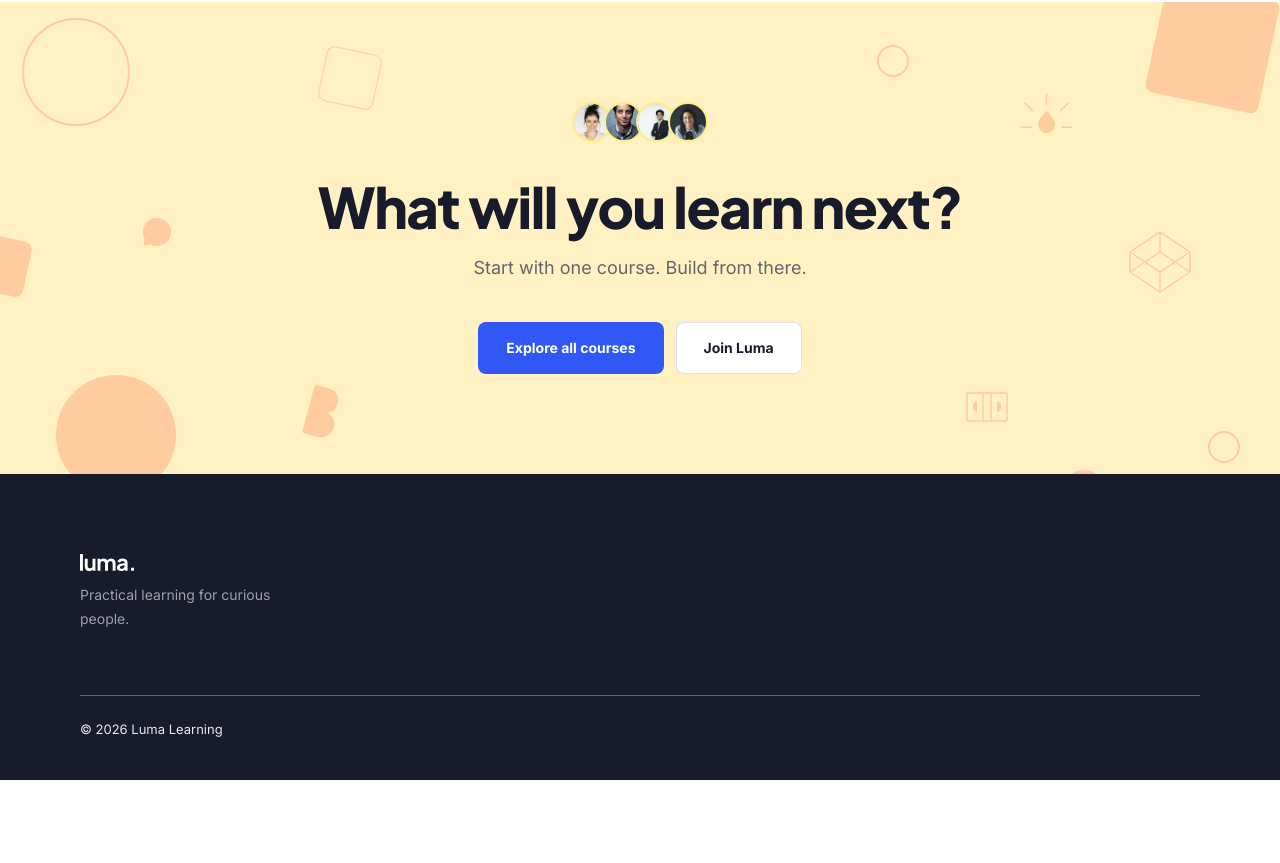
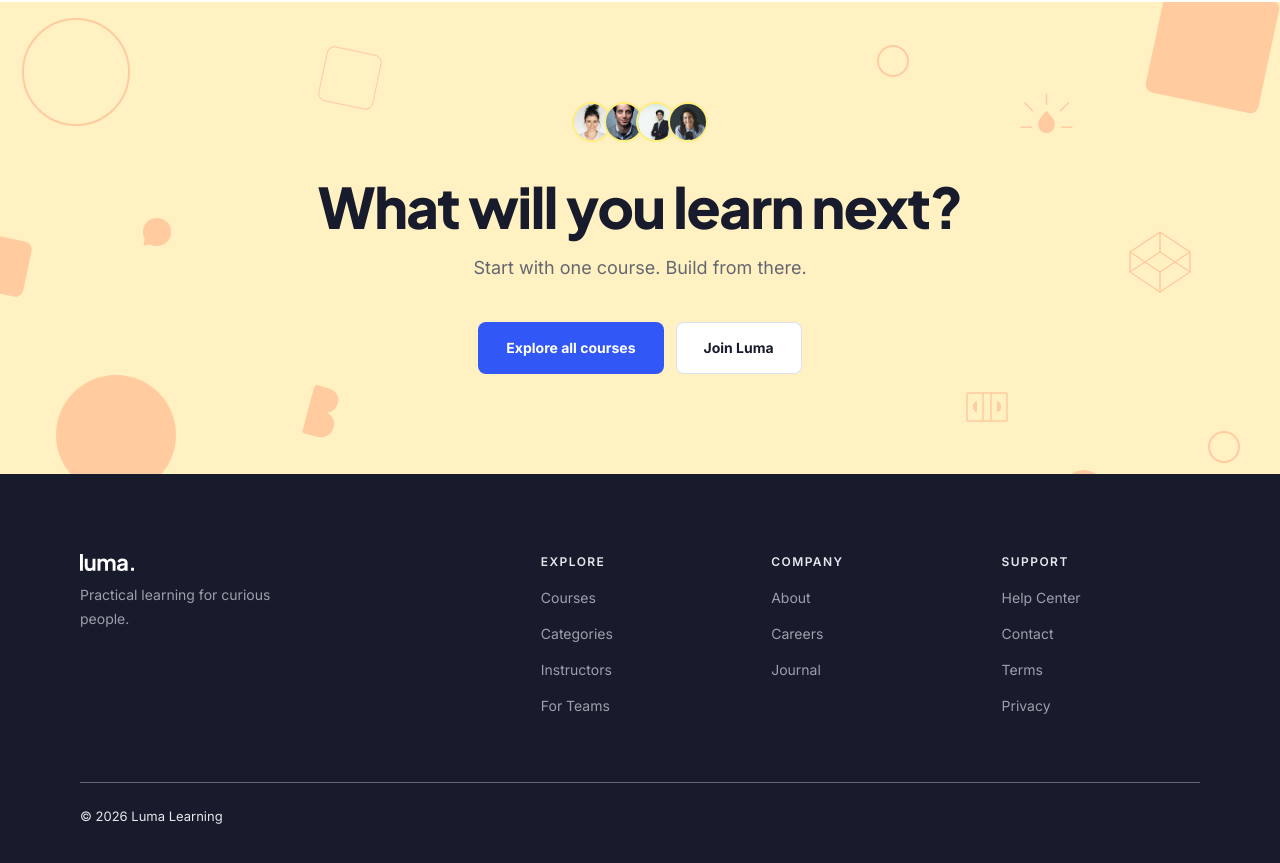
Before and after one commit to luizlevindiniz/nextjs-tailwind-frontend-design, a Next.js app: page / in a window 1280 px wide. Shown: the part 4835-5698 px from the top of the page. Before the commit the page ends 5615 px from the top, so only its background shows below. Built offline with nearby package versions, Linux system fonts and the light colour scheme; no server answers.

Commit message:
feat: add footer navigation

```diff
--- a/src/components/footer/Footer.tsx
+++ b/src/components/footer/Footer.tsx
@@ -1,3 +1,5 @@
+import { footerNav } from '@/data/footer';
+
 import { Container } from '@/components/ui/Container';
 
 import { LogoIcon } from '@/assets/icons';
@@ -6,6 +8,8 @@ export function Footer() {
   return (
     <footer className='bg-background-darkblue pt-15 pb-5 lg:pt-20 lg:pb-10'>
       <Container>
+        <div className='flex flex-col gap-10 lg:grid lg:grid-cols-5 lg:gap-8'>
+          <div className='lg:col-span-2'>
             <LogoIcon
               role='img'
               aria-label='Luma'
@@ -14,6 +18,41 @@ export function Footer() {
             <p className='mt-3 text-mobile-body-1 text-text-white-tertiary lg:max-w-60 lg:text-desktop-body-1'>
               Practical learning for curious people.
             </p>
+          </div>
+          <nav
+            aria-label='Footer'
+            className='grid grid-cols-2 gap-10 md:grid-cols-3 lg:col-span-3 lg:gap-8'
+          >
+            {footerNav.map(({ title, links }) => {
+              const titleId = `footer-${title.toLowerCase()}`;
+              return (
+                <div key={title}>
+                  <h2
+                    id={titleId}
+                    className='text-mobile-overline text-text-white-secondary uppercase lg:text-desktop-overline'
+                  >
+                    {title}
+                  </h2>
+                  <ul
+                    aria-labelledby={titleId}
+                    className='mt-4 flex flex-col gap-3'
+                  >
+                    {links.map(({ label, href }) => (
+                      <li key={label}>
+                        <a
+                          href={href}
+                          className='block w-fit rounded-sm text-mobile-body-1 text-text-white-tertiary underline-offset-4 outline-text-white-primary hover:underline focus-visible:outline-2 focus-visible:outline-offset-2 lg:text-desktop-body-1'
+                        >
+                          {label}
+                        </a>
+                      </li>
+                    ))}
+                  </ul>
+                </div>
+              );
+            })}
+          </nav>
+        </div>
         <p className='mt-12 border-t border-text-secondary pt-6 text-center text-caption text-text-white-secondary lg:mt-16 lg:text-left'>
           © 2026 Luma Learning
         </p>
--- /dev/null
+++ b/src/data/footer.ts
@@ -0,0 +1,35 @@
+import type { NavLink } from '@/data/navigation';
+
+export interface FooterGroup {
+  title: string;
+  links: readonly NavLink[];
+}
+
+export const footerNav: readonly FooterGroup[] = [
+  {
+    title: 'Explore',
+    links: [
+      { label: 'Courses', href: '#categories' },
+      { label: 'Categories', href: '#categories' },
+      { label: 'Instructors', href: '#people' },
+      { label: 'For Teams', href: '#' },
+    ],
+  },
+  {
+    title: 'Company',
+    links: [
+      { label: 'About', href: '#' },
+      { label: 'Careers', href: '#' },
+      { label: 'Journal', href: '#' },
+    ],
+  },
+  {
+    title: 'Support',
+    links: [
+      { label: 'Help Center', href: '#' },
+      { label: 'Contact', href: '#contact' },
+      { label: 'Terms', href: '#' },
+      { label: 'Privacy', href: '#' },
+    ],
+  },
+];
```
Also changed, not shown: 3 other files (tests, documents, lock files or other folders). Lines whose indentation alone changed are shown as unchanged.
